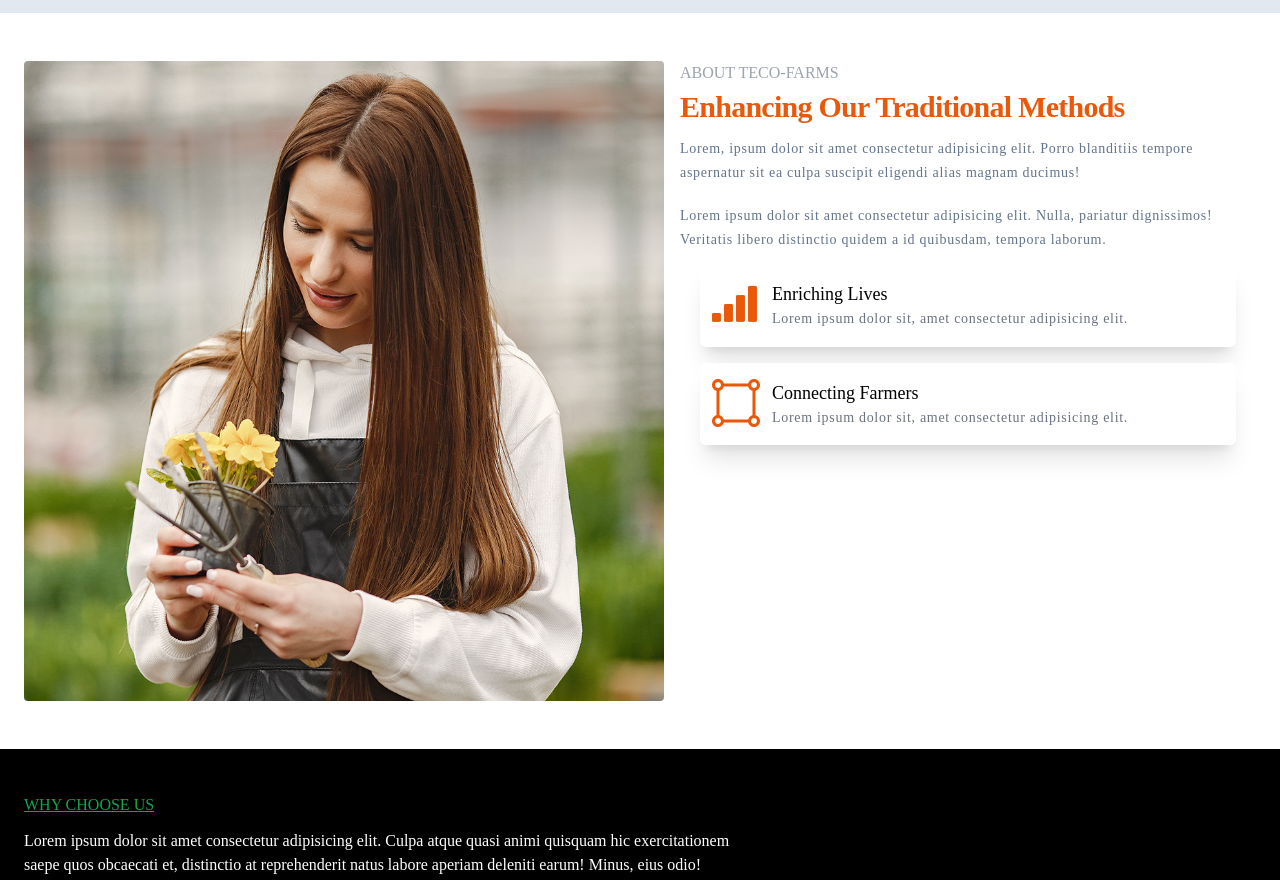
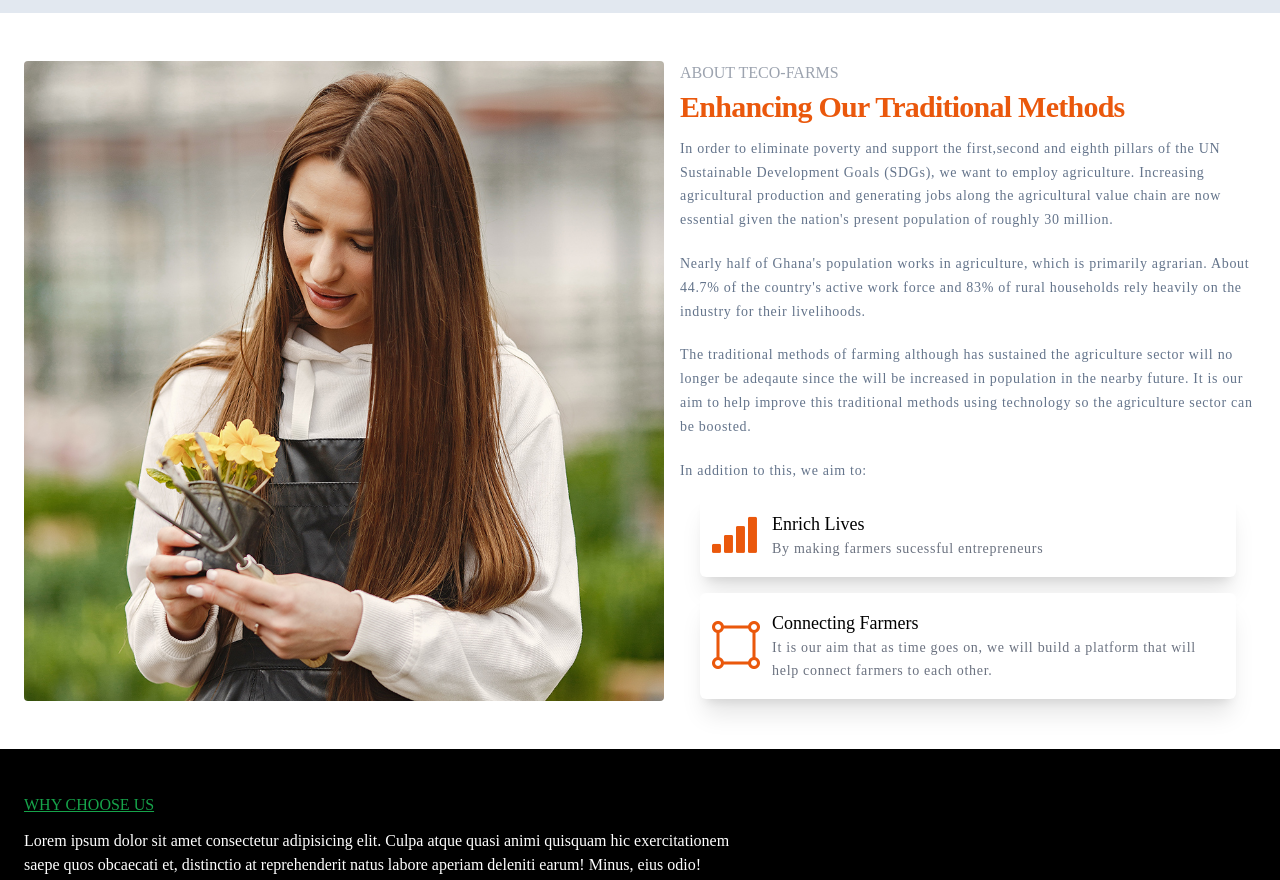
Before and after one commit to Deborah606-byte/IBM-CHALLENGE, a website: page public/index.html in a window 1280 px wide. Shown: the part 1760-2640 px from the top of the page. Drawn offline with nearby package versions, Linux system fonts and the light colour scheme.

Commit message:
add new changes

```diff
--- a/public/index.html
+++ b/public/index.html
@@ -16,7 +16,7 @@
         <div class="flex justify-between items-center">
           <!-- Logo goes here -->
           <a href="./index.html" class="flex items-center space-x-2 md:pl-6">
-            <img src="/IMAGES/logo.png" alt="teco farms logo" class="w-10 h-10 rounded">
+            <img src="../IMAGES/logo.png" alt="teco farms logo" class="w-10 h-10 rounded">
             <span class="text-white text-xl font-medium italic">Teco-Farms</span>
           </a>
 
@@ -131,7 +131,7 @@
                   <div class="bg-white shadow-xl rounded-md px-2 py-6 text-center sm:col-span-2 lg:col-span-1">
                     <i class="bi bi-droplet-half text-6xl text-green-600"></i>
                     <h4 class="font-medium py-2 text-lg">Source of Raw Materials</h4>
-                    <p class="text-gray-500 leading-relaxed tracking-wider">It is the main source for raw materials been it sugar or wood which are imporatnt to major industries for manufacturing purposes.</p>
+                    <p class="text-gray-500 leading-relaxed tracking-wider">It is the main source for raw materials been it sugar or wood which are important to major industries for manufacturing purposes.</p>
                   </div>
 
                   <div class="bg-white shadow-xl rounded-md px-2 py-6 text-center">
@@ -176,16 +176,26 @@
                 <div class="flex flex-col space-y-1">
                   <h2 class="uppercase text-gray-400 font-medium">About Teco-Farms</h2>
                   <h4 class="text-3xl font-[600] text-orange-600 tracking-tight">Enhancing Our Traditional Methods</h4>
-                  <p class="text-sm py-2 tracking-wider leading-[1.7] text-slate-500">Lorem, ipsum dolor sit amet consectetur adipisicing elit. Porro blanditiis tempore aspernatur sit ea culpa suscipit eligendi alias magnam ducimus!</p>
-                  <p class="text-sm py-2 tracking-wider leading-[1.7] text-slate-500">Lorem ipsum dolor sit amet consectetur adipisicing elit. Nulla, pariatur dignissimos! Veritatis libero distinctio quidem a id quibusdam, tempora laborum.</p>
+                  <p class="text-sm py-2 tracking-wider leading-[1.7] text-slate-500">
+                    In order to eliminate poverty and support the first,second and eighth pillars of the UN Sustainable Development Goals (SDGs), we want to employ agriculture. Increasing agricultural production and generating jobs along the agricultural value chain are now essential given the nation's present population of roughly 30 million.
+                  </p>
+                  <p class="text-sm py-2 tracking-wider leading-[1.7] text-slate-500">
+                    Nearly half of Ghana's population works in agriculture, which is primarily agrarian. About 44.7% of the country's active work force and 83% of rural households rely heavily on the industry for their livelihoods.
+                  </p>
+                  <p class="text-sm py-2 tracking-wider leading-[1.7] text-slate-500">
+                   The traditional methods of farming although has sustained the agriculture sector will no longer be adeqaute since the will be increased in population in the nearby future. It is our aim to help improve this traditional methods using technology so the agriculture sector can be boosted.
+                  </p>
+                  <p class="text-sm py-2 tracking-wider leading-[1.7] text-slate-500">
+                    In addition to this, we aim to:
+                   </p>
 
                   <div class="flex flex-col space-y-4 px-5">
 
                     <div class="bg-white shadow-xl rounded-md py-4 px-3 flex items-center space-x-3">
                       <i class="bi bi-reception-4 text-5xl text-orange-600"></i>
                       <div>
-                        <h3 class="font-medium text-lg">Enriching Lives</h3>
-                        <p class="text-gray-500 leading-relaxed tracking-wider text-sm">Lorem ipsum dolor sit, amet consectetur adipisicing elit.</p>
+                        <h3 class="font-medium text-lg">Enrich Lives</h3>
+                        <p class="text-gray-500 leading-relaxed tracking-wider text-sm">By making farmers sucessful entrepreneurs</p>
                       </div>
                     </div>
 
@@ -193,7 +203,8 @@
                       <i class="bi bi-bounding-box-circles text-5xl text-orange-600"></i>
                       <div>
                         <h3 class="font-medium text-lg">Connecting Farmers</h3>
-                        <p class="text-gray-500 leading-relaxed tracking-wider text-sm">Lorem ipsum dolor sit, amet consectetur adipisicing elit.</p>
+                        <p class="text-gray-500 leading-relaxed tracking-wider text-sm">It is our aim that as time goes on, we will build a platform that will help connect farmers to each other.
+                        </p>
                       </div>
                     </div>
 
```
